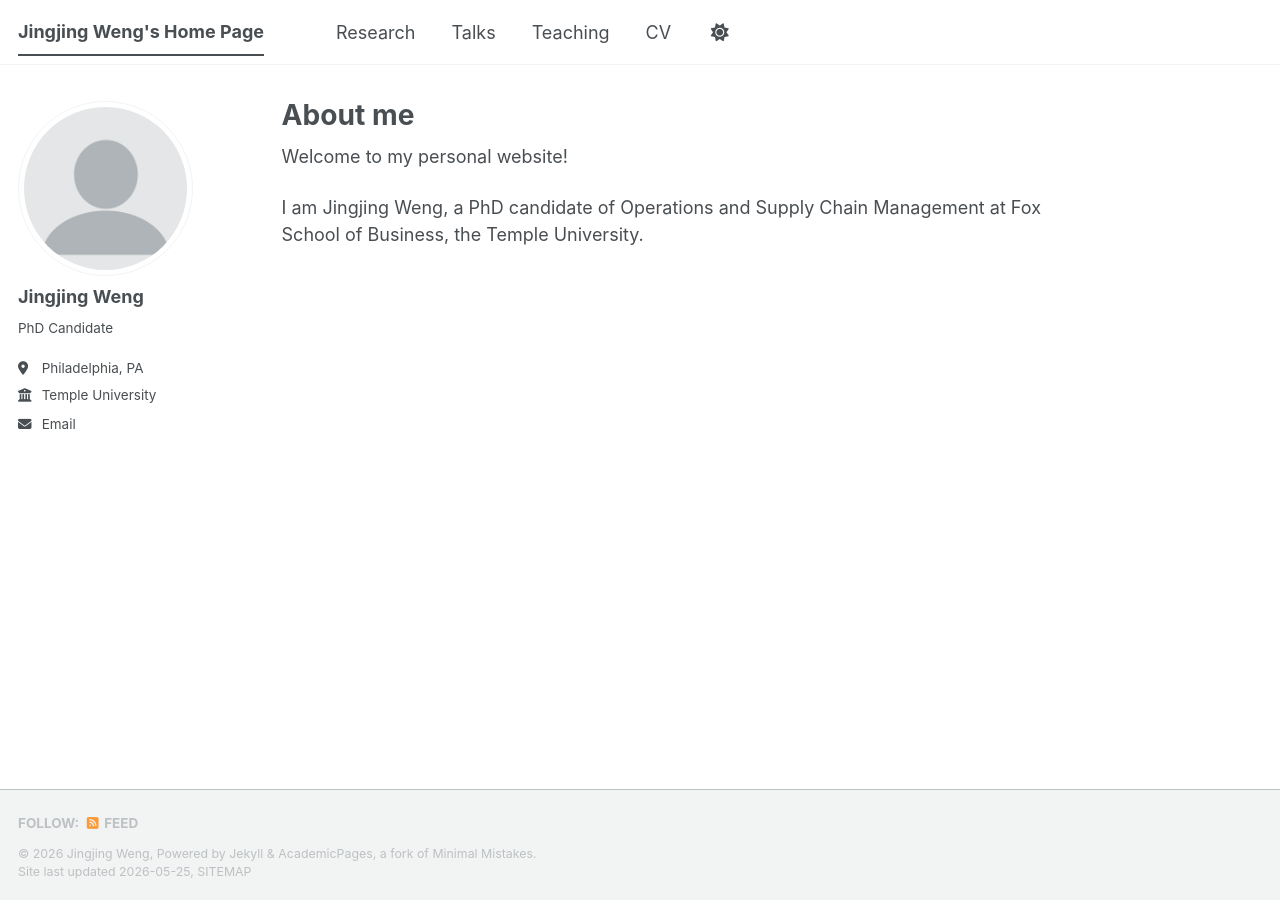
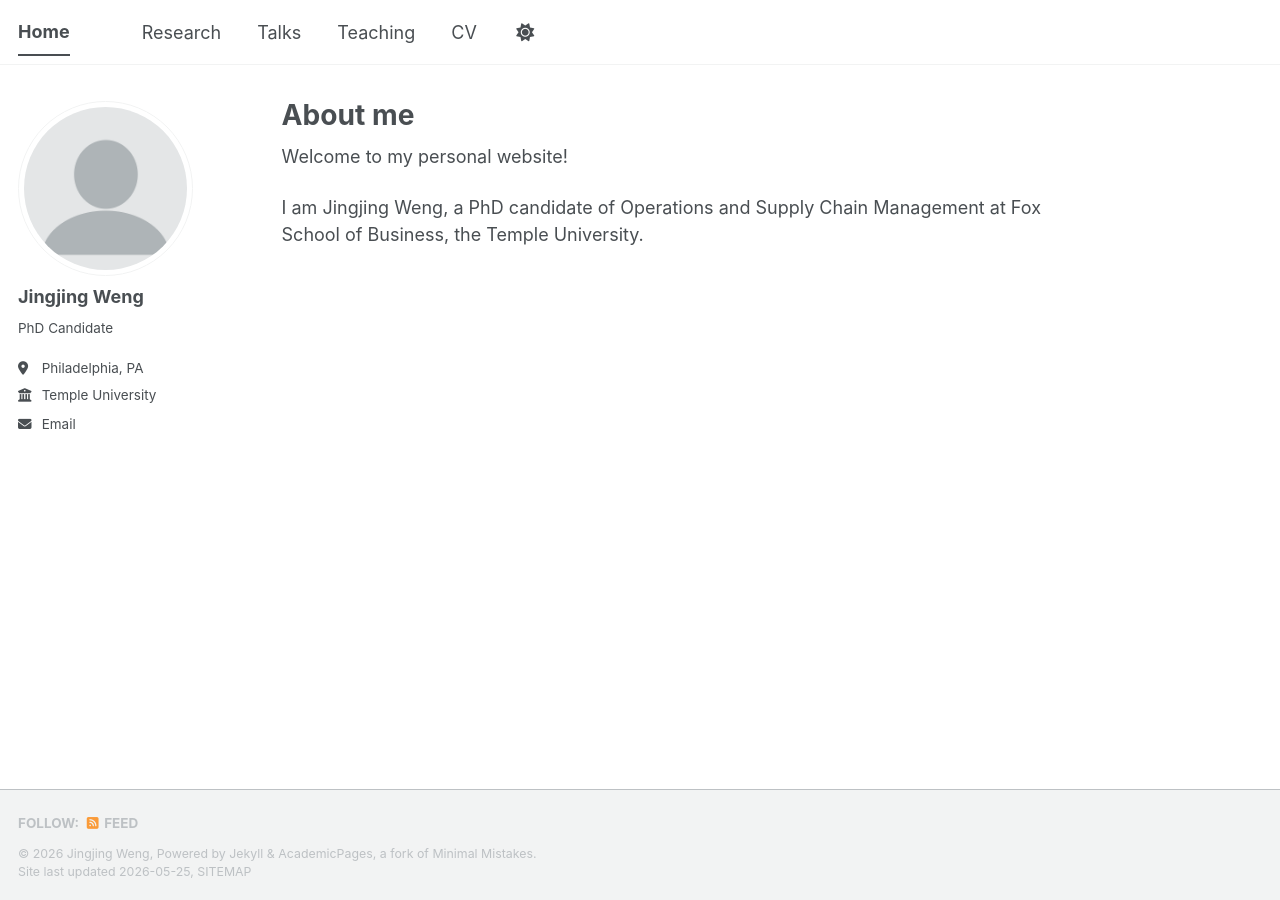
Before and after one commit to JingjingWeng/JingjingWeng.github.io, a Jekyll site: the page built from _pages/about.md, in a window 1280 px wide. Built offline with Jekyll 4.4.1, drawn with Linux system fonts in a browser that asks for light colours; a script bundle is joined from its source files by our own code; library files that are not in the unit come from our copies.

Commit message:
Update _config.yml

```diff
--- a/_config.yml
+++ b/_config.yml
@@ -9,7 +9,7 @@
 # Basic Site Settings
 locale                   : "en-US"
 site_theme               : "default" # The available themes options are "default", "air", "sunrise", "mint", "dirt" and "contrast"
-title                    : "Jingjing Weng's Home Page"
+title                    : "Home"
 title_separator          : "-"
 name                     : &name "Jingjing Weng"
 description              : &description "Your Name's academic portfolio"   # Update this with a general description of your site, this is the default if not overridden by a page
```
